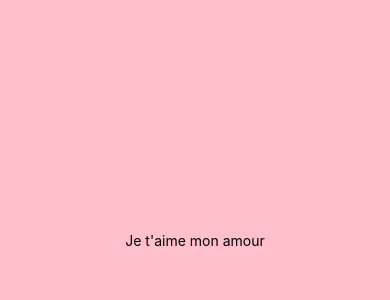
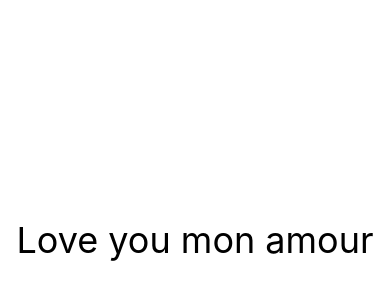
Before and after one commit to loredonrj/reactnativeapp, a React Native app in the folder reactnativeapp/: screen / in a window 390 px wide. Shown: the part 182-482 px from the top of the page. Built offline with nearby package versions, Linux system fonts and the light colour scheme.

Commit message:
added nativewind/babel  plugins to babel.config.js

```diff
--- a/reactnativeapp/App.js
+++ b/reactnativeapp/App.js
@@ -4,7 +4,7 @@ import { StyleSheet, Text, View } from 'react-native';
 export default function App() {
   return (
     <View style={styles.container}>
-      <Text>Je t'aime mon amour</Text>
+      <Text className="text-black text-4xl">Love you mon amour</Text>
       <StatusBar style="auto" />
     </View>
   );
@@ -13,7 +13,7 @@ export default function App() {
 const styles = StyleSheet.create({
   container: {
     flex: 1,
-    backgroundColor: 'pink',
+    backgroundColor: 'white',
     alignItems: 'center',
     justifyContent: 'center',
   },
--- a/reactnativeapp/babel.config.js
+++ b/reactnativeapp/babel.config.js
@@ -2,5 +2,6 @@ module.exports = function(api) {
   api.cache(true);
   return {
     presets: ['babel-preset-expo'],
+    plugins: ["nativewind/babel"],
   };
 };
```
